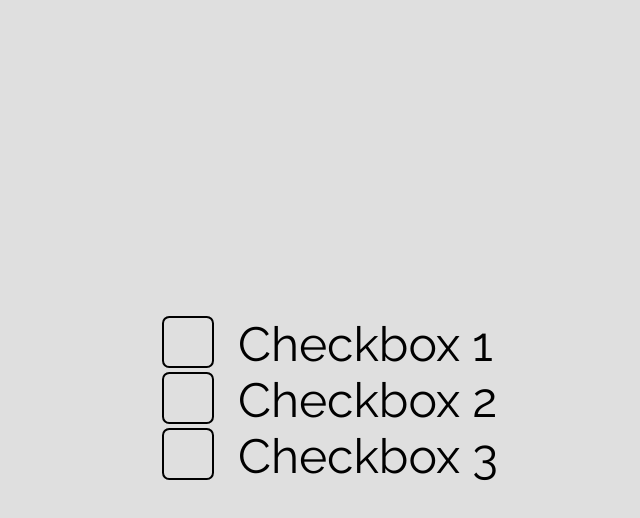
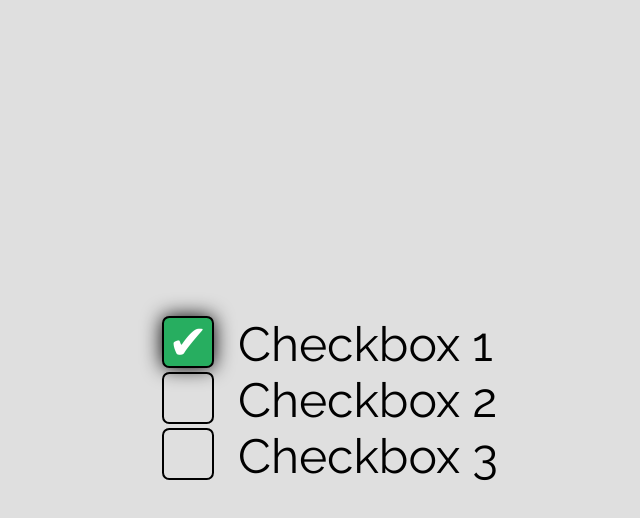
Before and after one commit to CJR85/custom_checkbox, a plain HTML site: page index.html in a window 1280 px wide. Both pictures are taken after a click on the label "Checkbox 1". Shown: the whole page, without its empty margins (310-950 px from the left). Drawn offline with Linux system fonts and the light colour scheme.

Commit message:
add checkbox functionality.

```diff
--- a/style.css
+++ b/style.css
@@ -44,3 +44,16 @@ html {
 .checkbox-container input[type='checkbox']:hover + label::before {
   background-color: #35e07d;
 }
+
+.checkbox-container input[type='checkbox']:focus + label::before {
+  box-shadow: 0 0 20px black;
+}
+
+.checkbox-container input[type='checkbox']:checked + label::before {
+  content: '\002714';
+  background-color: #27ae60;
+  display: flex;
+  justify-content: center;
+  align-items: center;
+  color: #fff;
+}
```
